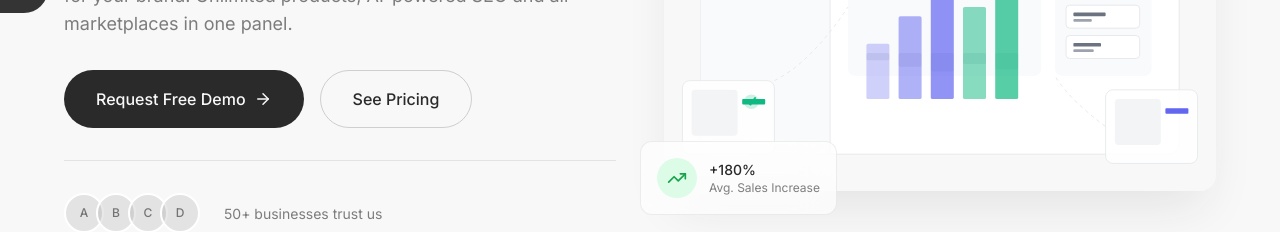
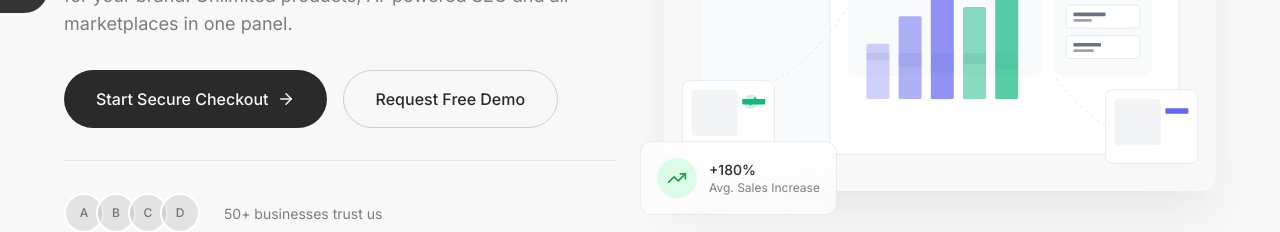
Before and after one commit to Webintoshi/celebix, a Next.js app: page /1/e-ticaret-paketleri in a window 1280 px wide. Shown: the part 439-671 px from the top of the page. Built offline with nearby package versions, Linux system fonts and the light colour scheme; no server answers.

Commit message:
Add Polar checkout flows for ecommerce packages

```diff
--- a/app/[locale]/e-ticaret-paketleri/page.tsx
+++ b/app/[locale]/e-ticaret-paketleri/page.tsx
@@ -2,6 +2,7 @@
 
 import { useState } from "react";
 import Link from "next/link";
+import { useSearchParams } from "next/navigation";
 import { motion } from "framer-motion";
 import {
   ArrowRight,
@@ -29,6 +30,7 @@ import ETicaretHeroVisual from "@/components/ETicaretHeroVisual";
 import MarketplaceVisual from "@/components/MarketplaceVisual";
 import AISEOVisual from "@/components/AISEOVisual";
 import FeatureVisual from "@/components/FeatureVisual";
+import { buildPolarEcommerceCheckoutUrl } from "@/lib/polar";
 
 // Comparison Table Cell Component
 function ComparisonCell({ data, isHighlight = false }: { data: { value: string; label: string }; isHighlight?: boolean }) {
@@ -472,6 +474,10 @@ const faqs = [
 export default function ETicaretPaketleri({ params }: { params: { locale: string } }) {
   const { locale } = params;
   const isTr = locale === "tr";
+  const checkoutUrl = buildPolarEcommerceCheckoutUrl(locale);
+  const searchParams = useSearchParams();
+  const checkoutSuccess = searchParams.get("checkout") === "success";
+  const checkoutId = searchParams.get("checkout_id");
   const [isSubmitting, setIsSubmitting] = useState(false);
   const [isSubmitted, setIsSubmitted] = useState(false);
   const [openFaq, setOpenFaq] = useState<number | null>(0);
@@ -488,6 +494,35 @@ export default function ETicaretPaketleri({ params }: { params: { locale: string
     <>
       <Navigation locale={locale} />
       <main>
+        {checkoutSuccess && (
+          <section className="pt-28 pb-4 bg-light-100">
+            <div className="container-max mx-auto px-6 lg:px-16">
+              <div className="rounded-2xl border border-green-200 bg-green-50 px-6 py-5 text-green-900">
+                <div className="flex items-start gap-3">
+                  <CheckCircle size={22} className="mt-0.5 flex-shrink-0 text-green-600" />
+                  <div>
+                    <p className="font-medium">
+                      {isTr
+                        ? "Ödeme başarılı görünüyor. Siparişiniz bize ulaştı."
+                        : "Payment looks successful. Your order has reached us."}
+                    </p>
+                    <p className="mt-1 text-sm text-green-800/80">
+                      {isTr
+                        ? "Ekibimiz kısa süre içinde sizinle iletişime geçecek."
+                        : "Our team will contact you shortly."}
+                    </p>
+                    {checkoutId && (
+                      <p className="mt-2 text-xs text-green-900/60">
+                        Checkout ID: {checkoutId}
+                      </p>
+                    )}
+                  </div>
+                </div>
+              </div>
+            </div>
+          </section>
+        )}
+
         {/* Hero Section */}
         <section className="relative pt-32 pb-12 overflow-hidden bg-light-100">
           <div className="container-max mx-auto px-6 lg:px-16">
@@ -515,18 +550,18 @@ export default function ETicaretPaketleri({ params }: { params: { locale: string
                 </p>
 
                 <div className="flex flex-col sm:flex-row gap-4">
+                  <a
+                    href={checkoutUrl}
+                    className="inline-flex items-center justify-center gap-2 px-8 py-4 bg-dark-900 text-light-100 font-medium rounded-full hover:bg-dark-800 transition-colors"
+                  >
+                    {isTr ? "Güvenli Ödeme ile Başla" : "Start Secure Checkout"}
+                    <ArrowRight size={18} />
+                  </a>
                   <Link
                     href="#demo"
-                    className="inline-flex items-center justify-center gap-2 px-8 py-4 bg-dark-900 text-light-100 font-medium rounded-full hover:bg-dark-800 transition-colors"
+                    className="inline-flex items-center justify-center gap-2 px-8 py-4 text-dark-900 font-medium rounded-full border border-dark-900/20 hover:border-dark-900/40 transition-colors"
                   >
                     {isTr ? "Ücretsiz Demo Talep Et" : "Request Free Demo"}
-                    <ArrowRight size={18} />
-                  </Link>
-                  <Link
-                    href="#pricing"
-                    className="inline-flex items-center justify-center gap-2 px-8 py-4 text-dark-900 font-medium rounded-full border border-dark-900/20 hover:border-dark-900/40 transition-colors"
-                  >
-                    {isTr ? "Fiyatları Gör" : "See Pricing"}
                   </Link>
                 </div>
 
@@ -773,16 +808,28 @@ export default function ETicaretPaketleri({ params }: { params: { locale: string
                   ))}
                 </ul>
 
+                <a
+                  href={checkoutUrl}
+                  className="inline-flex items-center justify-center gap-2 w-full px-8 py-4 bg-dark-900 text-light-100 font-medium rounded-full hover:bg-dark-800 transition-colors"
+                >
+                  {isTr ? "Güvenli Ödeme ile Devam Et" : "Continue to Secure Checkout"}
+                  <ArrowRight size={18} />
+                </a>
+
                 <Link
                   href="#demo"
-                  className="inline-flex items-center justify-center gap-2 w-full px-8 py-4 bg-dark-900 text-light-100 font-medium rounded-full hover:bg-dark-800 transition-colors"
+                  className="mt-4 inline-flex items-center justify-center gap-2 text-sm font-medium text-dark-900/70 hover:text-dark-900 transition-colors"
                 >
-                  {isTr ? "Hemen Başla" : "Get Started"}
-                  <ArrowRight size={18} />
+                  {isTr ? "Önce ücretsiz demo isteyin" : "Request a free demo first"}
                 </Link>
 
                 <p className="mt-4 text-small text-dark-900/40">
                   {isTr ? "Rakiplerde yıllık ortalama 35.000₺ - 50.000₺+" : "Competitors average 35K-50K+ annually"}
+                </p>
+                <p className="mt-2 text-small text-dark-900/50">
+                  {isTr
+                    ? "Ödeme, Polar secure checkout üzerinden alınır."
+                    : "Payment is processed through Polar secure checkout."}
                 </p>
               </div>
             </motion.div>
--- /dev/null
+++ b/app/checkout/ecommerce/page.tsx
@@ -0,0 +1,12 @@
+import { headers } from "next/headers";
+import { redirect } from "next/navigation";
+
+function detectLocale() {
+  const acceptLanguage = headers().get("accept-language") || "";
+  return acceptLanguage.toLowerCase().includes("en") ? "en" : "tr";
+}
+
+export default function EcommerceCheckoutReturnPage() {
+  const locale = detectLocale();
+  redirect(`/${locale}/e-ticaret-paketleri`);
+}
--- /dev/null
+++ b/app/checkout/ecommerce/success/page.tsx
@@ -0,0 +1,20 @@
+import { headers } from "next/headers";
+import { redirect } from "next/navigation";
+
+function detectLocale() {
+  const acceptLanguage = headers().get("accept-language") || "";
+  return acceptLanguage.toLowerCase().includes("en") ? "en" : "tr";
+}
+
+export default function EcommerceCheckoutSuccessPage({
+  searchParams,
+}: {
+  searchParams: { checkout_id?: string };
+}) {
+  const locale = detectLocale();
+  const checkoutId = searchParams.checkout_id
+    ? `&checkout_id=${encodeURIComponent(searchParams.checkout_id)}`
+    : "";
+
+  redirect(`/${locale}/e-ticaret-paketleri?checkout=success${checkoutId}`);
+}
--- /dev/null
+++ b/lib/polar.ts
@@ -0,0 +1,31 @@
+const DEFAULT_ECOMMERCE_CHECKOUT_URL_TR =
+  "https://buy.polar.sh/polar_cl_QVQsmfeI1zf8xBsBmBQYtLoh3x9DwFol0MTED1JhORb";
+const DEFAULT_ECOMMERCE_CHECKOUT_URL_EN =
+  "https://buy.polar.sh/polar_cl_G3ejIkvcHo1yezkpLt5WVe3WGRXS3WQtlZHga1xkgy0";
+
+export function buildPolarEcommerceCheckoutUrl(locale: string) {
+  const perLocaleOverride =
+    locale === "en"
+      ? process.env.NEXT_PUBLIC_POLAR_ECOMMERCE_CHECKOUT_URL_EN
+      : process.env.NEXT_PUBLIC_POLAR_ECOMMERCE_CHECKOUT_URL_TR;
+
+  const url = new URL(
+    perLocaleOverride ||
+      process.env.NEXT_PUBLIC_POLAR_ECOMMERCE_CHECKOUT_URL ||
+      (locale === "en"
+        ? DEFAULT_ECOMMERCE_CHECKOUT_URL_EN
+        : DEFAULT_ECOMMERCE_CHECKOUT_URL_TR)
+  );
+
+  // Polar checkout localization currently documents English, but not Turkish.
+  if (locale === "en") {
+    url.searchParams.set("locale", "en");
+  }
+
+  url.searchParams.set("utm_source", "celebix.net");
+  url.searchParams.set("utm_medium", "pricing-page");
+  url.searchParams.set("utm_campaign", "ecommerce-package");
+  url.searchParams.set("utm_content", locale === "en" ? "en-page" : "tr-page");
+
+  return url.toString();
+}
```
